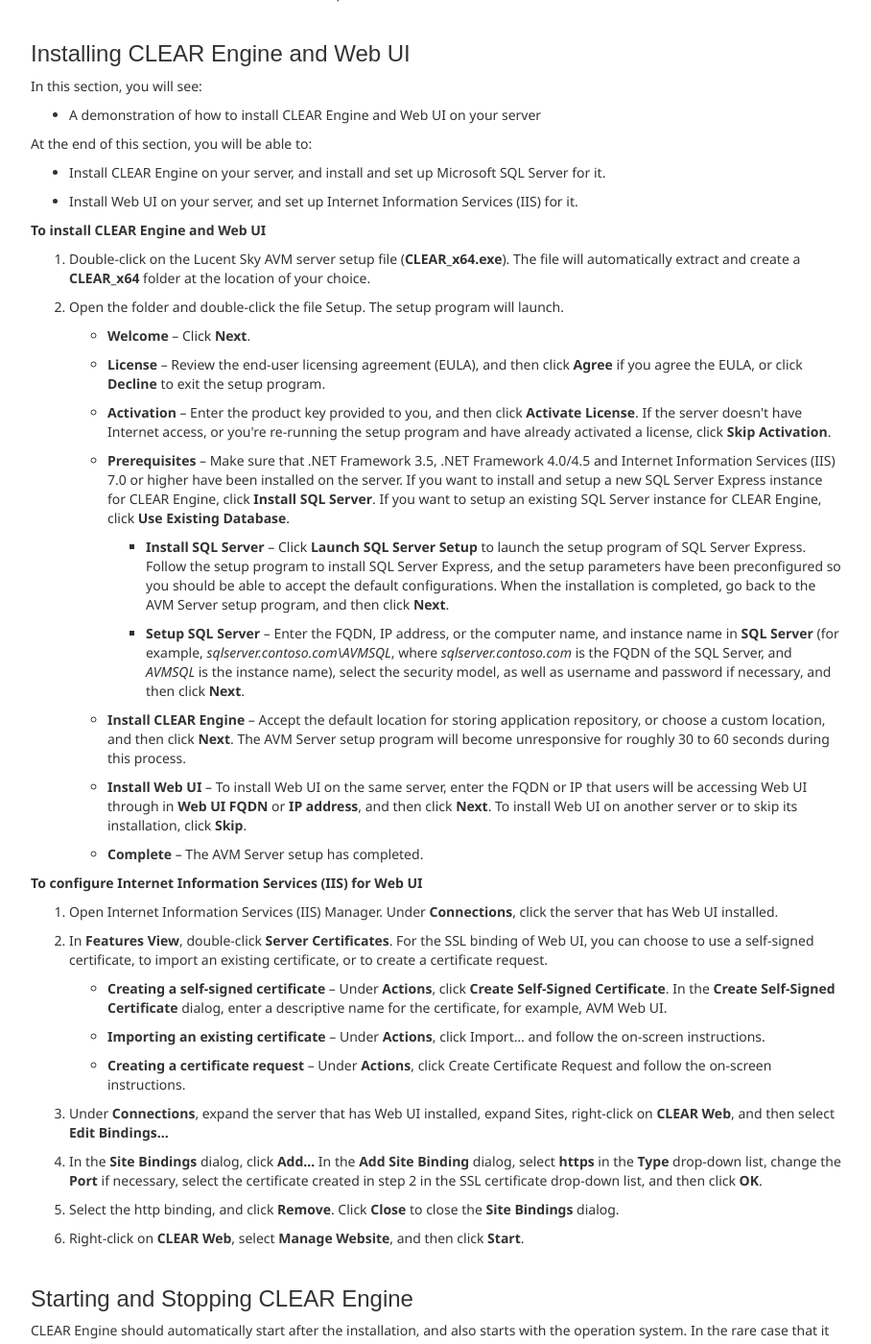
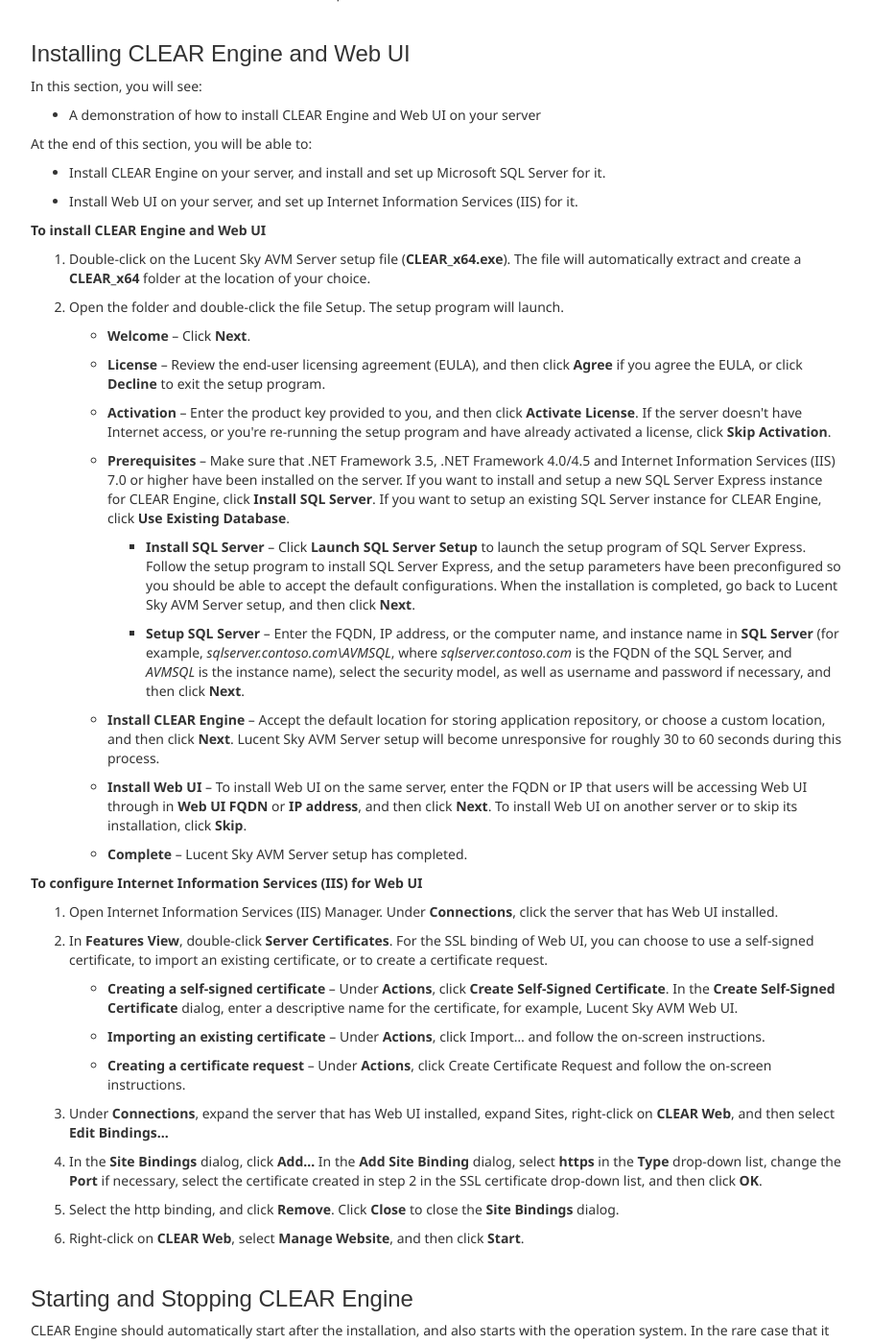
Before and after one commit to Kate-LucentSky/lucentsky.github.io, a Jekyll site: the page built from en/kb/KB306011 - Administration guide to Lucent Sky AVM Server.html, in a window 1280 px wide and 1400 px high, scrolled down 1345 px. Shown: the whole window at 96% size, without its empty margins (38-946 px from the left). Built offline with Jekyll 4.4.1, drawn with Linux system fonts in a browser that asks for light colours; nearby versions of some CDN libraries; some of the changed text lies outside the part shown.

Commit message:
Update KB306011 - Administration guide to Lucent Sky AVM Server.html

```diff
--- a/en/kb/KB306011 - Administration guide to Lucent Sky AVM Server.html
+++ b/en/kb/KB306011 - Administration guide to Lucent Sky AVM Server.html
@@ -210,7 +210,7 @@
 	</p>
 	<ol>
 		<li>
-			Double-click on the Lucent Sky AVM server setup file (<strong>CLEAR_x64.exe</strong>). The file will automatically extract and create a <strong>CLEAR_x64</strong> folder at the location of your choice.
+			Double-click on the Lucent Sky AVM Server setup file (<strong>CLEAR_x64.exe</strong>). The file will automatically extract and create a <strong>CLEAR_x64</strong> folder at the location of your choice.
 		</li>
 		<li>
 			Open the folder and double-click the file Setup. The setup program will launch.
@@ -228,7 +228,7 @@
 					<strong>Prerequisites</strong> – Make sure that .NET Framework 3.5, .NET Framework 4.0/4.5 and Internet Information Services (IIS) 7.0 or higher have been installed on the server. If you want to install and setup a new SQL Server Express instance for CLEAR Engine, click <strong>Install SQL Server</strong>. If you want to setup an existing SQL Server instance for CLEAR Engine, click <strong>Use Existing Database</strong>.
 					<ul>
 						<li>
-							<strong>Install SQL Server</strong> – Click <strong>Launch SQL Server Setup</strong> to launch the setup program of SQL Server Express. Follow the setup program to install SQL Server Express, and the setup parameters have been preconfigured so you should be able to accept the default configurations. When the installation is completed, go back to the AVM Server setup program, and then click <strong>Next</strong>.
+							<strong>Install SQL Server</strong> – Click <strong>Launch SQL Server Setup</strong> to launch the setup program of SQL Server Express. Follow the setup program to install SQL Server Express, and the setup parameters have been preconfigured so you should be able to accept the default configurations. When the installation is completed, go back to Lucent Sky AVM Server setup, and then click <strong>Next</strong>.
 						</li>
 						<li>
 							<strong>Setup SQL Server</strong> – Enter the FQDN, IP address, or the computer name, and instance name in <strong>SQL Server</strong> (for example, <em>sqlserver.contoso.com\AVMSQL</em>, where <em>sqlserver.contoso.com</em> is the FQDN of the SQL Server, and <em>AVMSQL</em> is the instance name), select the security model, as well as username and password if necessary, and then click <strong>Next</strong>.
@@ -236,13 +236,13 @@
 					</ul>
 				</li>
 				<li>
-					<strong>Install CLEAR Engine</strong> – Accept the default location for storing application repository, or choose a custom location, and then click <strong>Next</strong>. The AVM Server setup program will become unresponsive for roughly 30 to 60 seconds during this process.
+					<strong>Install CLEAR Engine</strong> – Accept the default location for storing application repository, or choose a custom location, and then click <strong>Next</strong>. Lucent Sky AVM Server setup will become unresponsive for roughly 30 to 60 seconds during this process.
 				</li>
 				<li>
 					<strong>Install Web UI</strong> – To install Web UI on the same server, enter the FQDN or IP that users will be accessing Web UI through in <strong>Web UI FQDN</strong> or <strong>IP address</strong>, and then click <strong>Next</strong>. To install Web UI on another server or to skip its installation, click <strong>Skip</strong>.
 				</li>
 				<li>
-					<strong>Complete</strong> – The AVM Server setup has completed.
+					<strong>Complete</strong> – Lucent Sky AVM Server setup has completed.
 				</li>
 			</ul>
 		</li>
@@ -258,7 +258,7 @@
 			In <strong>Features View</strong>, double-click <strong>Server Certificates</strong>. For the SSL binding of Web UI, you can choose to use a self-signed certificate, to import an existing certificate, or to create a certificate request.
 			<ul>
 				<li>
-					<strong>Creating a self-signed certificate</strong> – Under <strong>Actions</strong>, click <strong>Create Self-Signed Certificate</strong>. In the <strong>Create Self-Signed Certificate</strong> dialog, enter a descriptive name for the certificate, for example, AVM Web UI.
+					<strong>Creating a self-signed certificate</strong> – Under <strong>Actions</strong>, click <strong>Create Self-Signed Certificate</strong>. In the <strong>Create Self-Signed Certificate</strong> dialog, enter a descriptive name for the certificate, for example, Lucent Sky AVM Web UI.
 				</li>
 				<li>
 					<strong>Importing an existing certificate</strong> – Under <strong>Actions</strong>, click Import… and follow the on-screen instructions.
@@ -324,7 +324,7 @@
 		</li>
 	</ol>
 	<h2 id="uninstalling-avm-server">
-		Uninstalling AVM Server
+		Uninstalling Lucent Sky AVM Server
 	</h2>
 	<p>
 		To uninstall CLEAR Engine or Web UI from the server
```
Also changed, not shown: other parts of en/kb/KB306011 - Administration guide to Lucent Sky AVM Server.html (+2 -2 lines).
